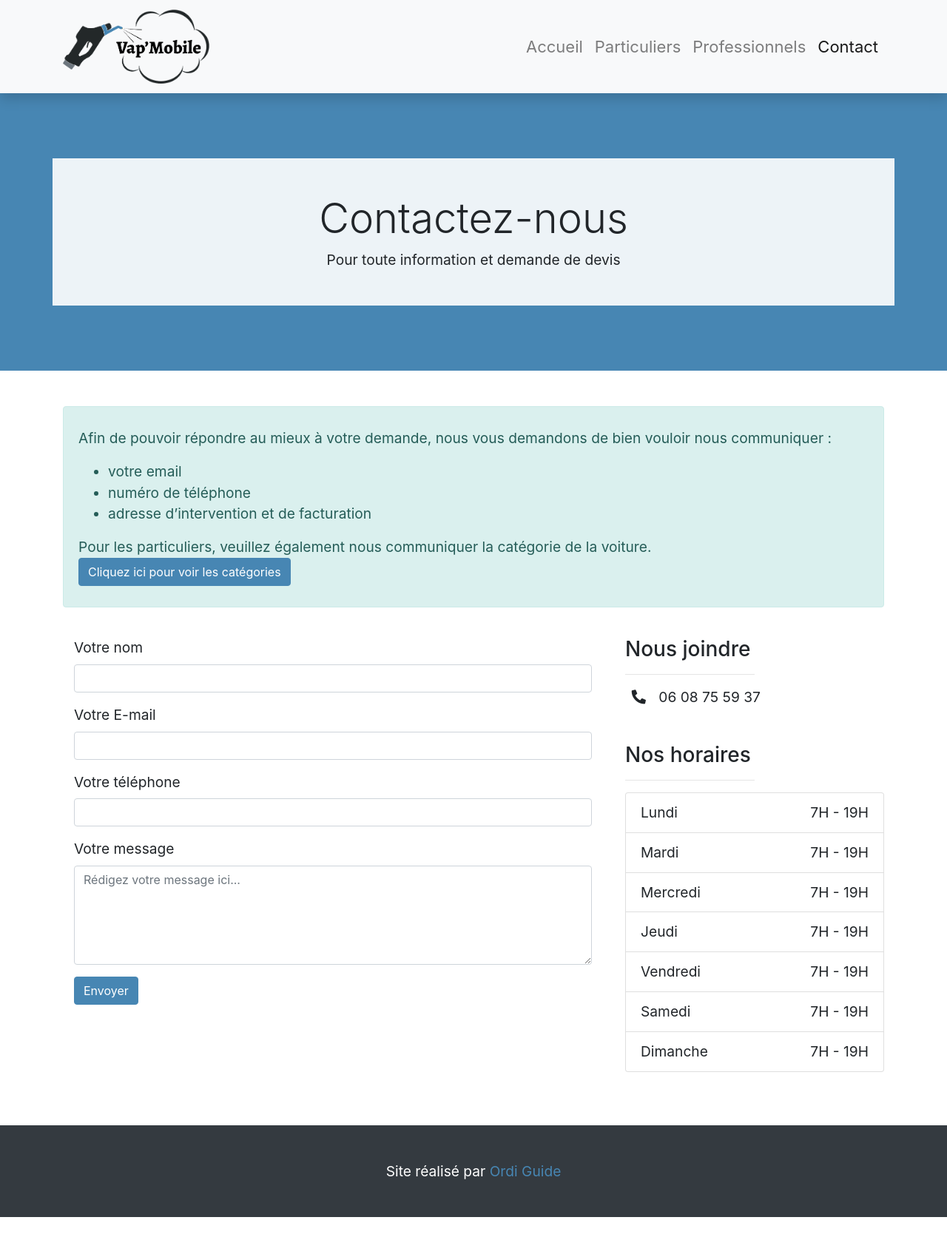
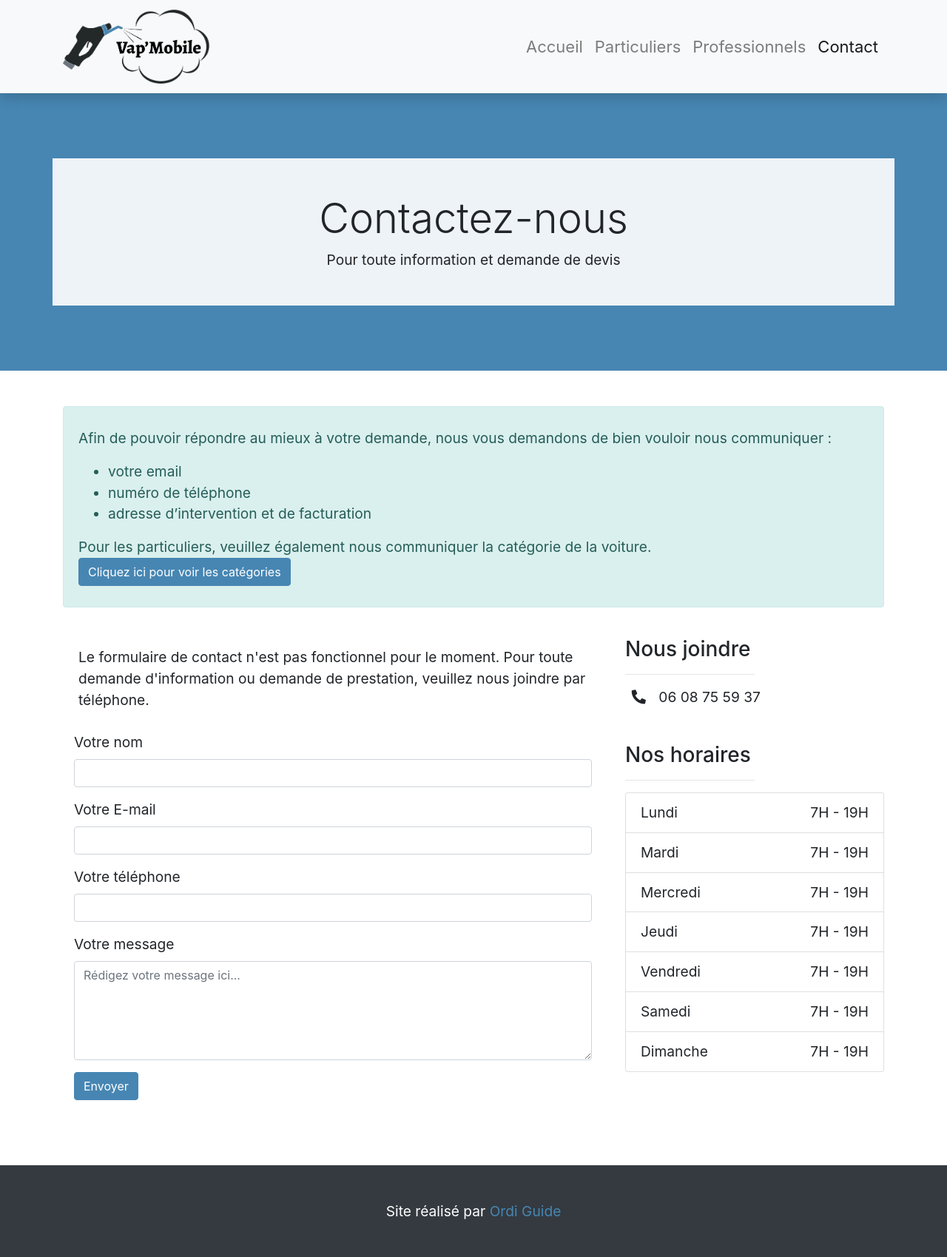
Before and after one commit to l-Aeden-l/vap-mobile, a Jekyll site: the page built from _pages/contact.html, in a window 1280 px wide. Shown: the whole page at 74% size. Built offline with Jekyll 4.4.1, drawn with Linux system fonts in a browser that asks for light colours; before the commit the page ends 1645 px from its top, so only the background shows below that.

Commit message:
Ajout ajax formulaire contact

```diff
--- a/_pages/contact.html
+++ b/_pages/contact.html
@@ -22,7 +22,7 @@ permalink: /contact/
 <div class="row py-4">
     <div class="col-md-8 col-sm-12">
     <div class="well well-sm">
-        <div class="form-submission-message alert " role="alert"></div>
+        <div class="form-submission-message alert " role="alert">Le formulaire de contact n'est pas fonctionnel pour le moment. Pour toute demande d'information ou demande de prestation, veuillez nous joindre par téléphone.</div>
         <form action="{{ site.baseurl }}/assets/vendor/phpmailer/sendmail.php" class="form-horizontal" method="post">
             <fieldset>
                 <!-- Name input -->
--- a/assets/css/_sass/style.scss
+++ b/assets/css/_sass/style.scss
@@ -96,5 +96,5 @@ section {
 }
 
 .form-submission-message {
-  display: none;
+  //display: none;
 }
```
Also changed, not shown: 3 other files.
